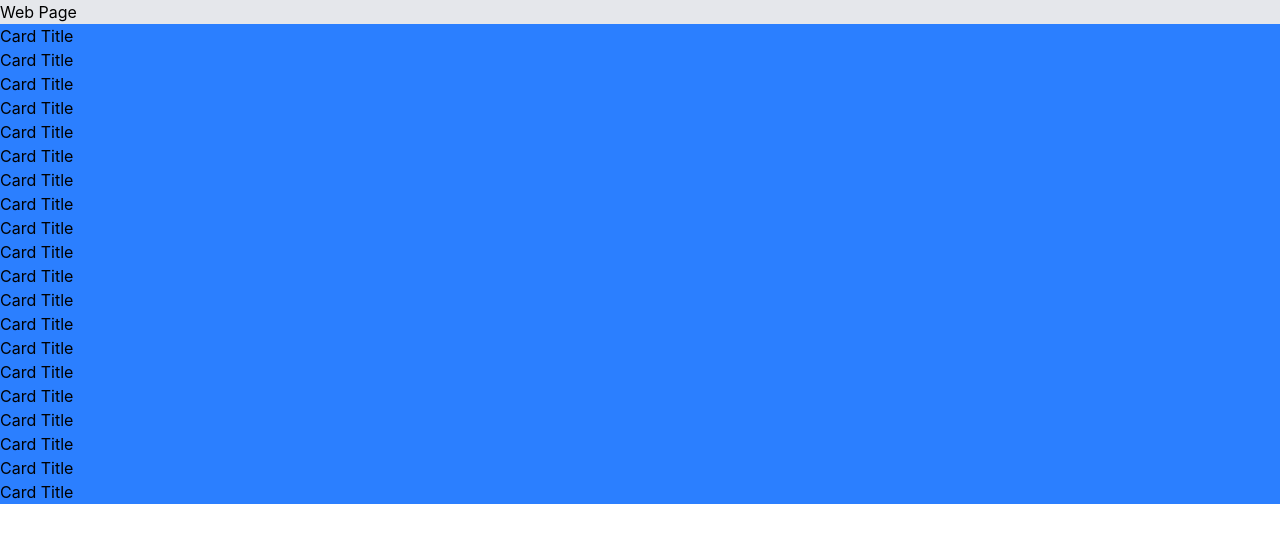
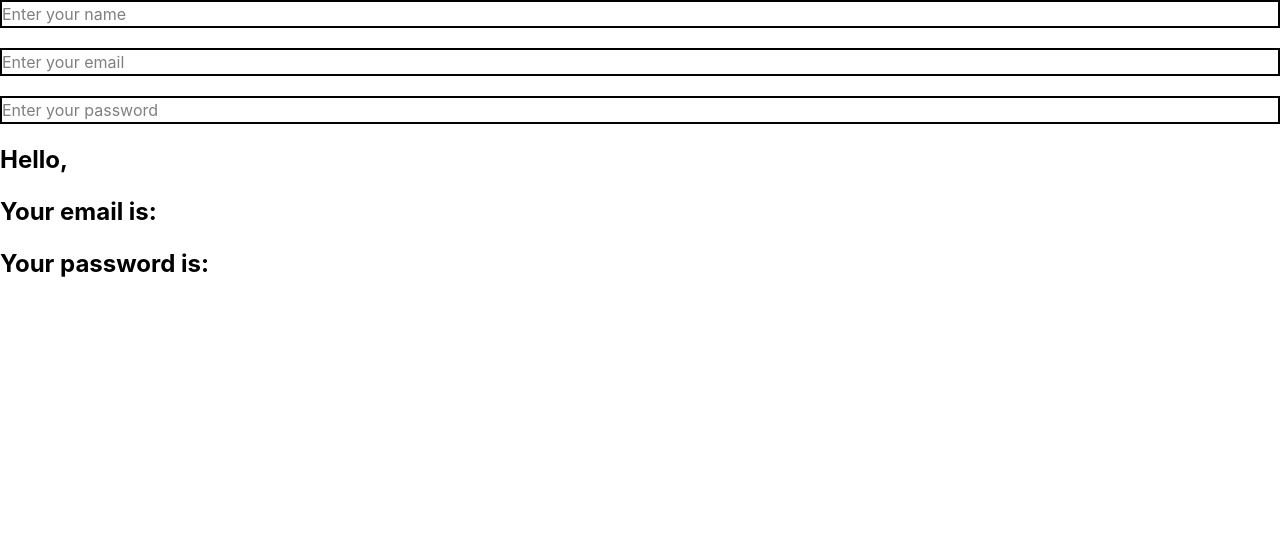
Before and after one commit to MdAamerSk/React, a React (Vite) app in the folder Day5-rendering_formHandling/: page / in a window 1280 px wide. Shown: the top 542 px of the page. Built offline with nearby package versions, Linux system fonts and the light colour scheme.

Commit message:
feat: implement form handling inputs with bruteforce approach

```diff
--- a/Day5-rendering_formHandling/src/Web.jsx
+++ b/Day5-rendering_formHandling/src/Web.jsx
@@ -2,18 +2,43 @@ import React from 'react'
 import Card from './components/Card'
 import Contact from './components/Contact'
 import About from './components/About'
+import { useState } from 'react'
 
 const Web = () => {
-    let arr = [1, 3, 5, 6, 4, 2, 3, 8, 9, 5, 7, 8, 2, 3, 4, 5, 6, 7, 8, 9];
+
+    const [name, setName] = useState("")
+    const [email, setEmail] = useState("")
+    const [password, setPassword] = useState("")
+
     return (
-        <div className=' bg-gray-200'>
-            <h1>Web Page</h1>
+        <div className=" flex flex-col gap-5">
 
-            {
-                arr.map((item,index) => {
-                    return <Card key={index} />
-                })
-            }
+            <input
+                className="border-2 border-black"
+                type="text"
+                placeholder="Enter your name"
+                value={name}
+                onChange={(e) => setName(e.target.value)}
+            />
+            <input
+                className="border-2 border-black"
+                type="email"
+                placeholder="Enter your email"
+                value={email}
+                onChange={(e) => { setEmail(e.target.value) }}
+            />
+            <input
+                className="border-2 border-black"
+                type="password"
+                placeholder="Enter your password"
+                value={password}
+                onChange={(e) => { setPassword(e.target.value) }}
+            />
+
+            <h1 className="text-2xl font-bold">Hello, {name}</h1>
+            <h1 className="text-2xl font-bold">Your email is: {email}</h1>
+            <h1 className="text-2xl font-bold">Your password is: {password}</h1>
+
         </div>
     )
 }
```
